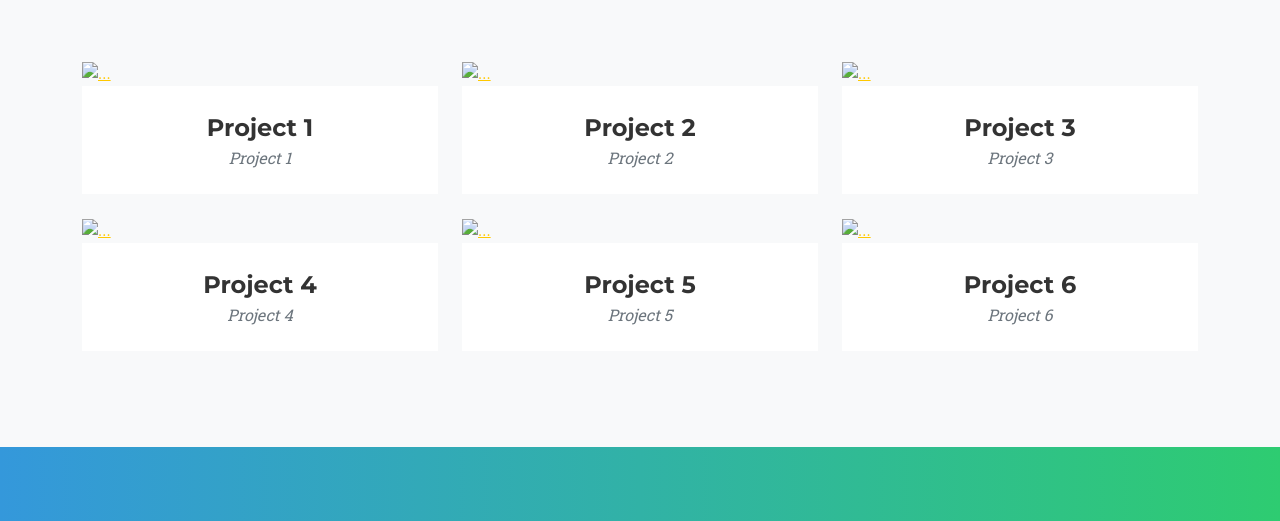
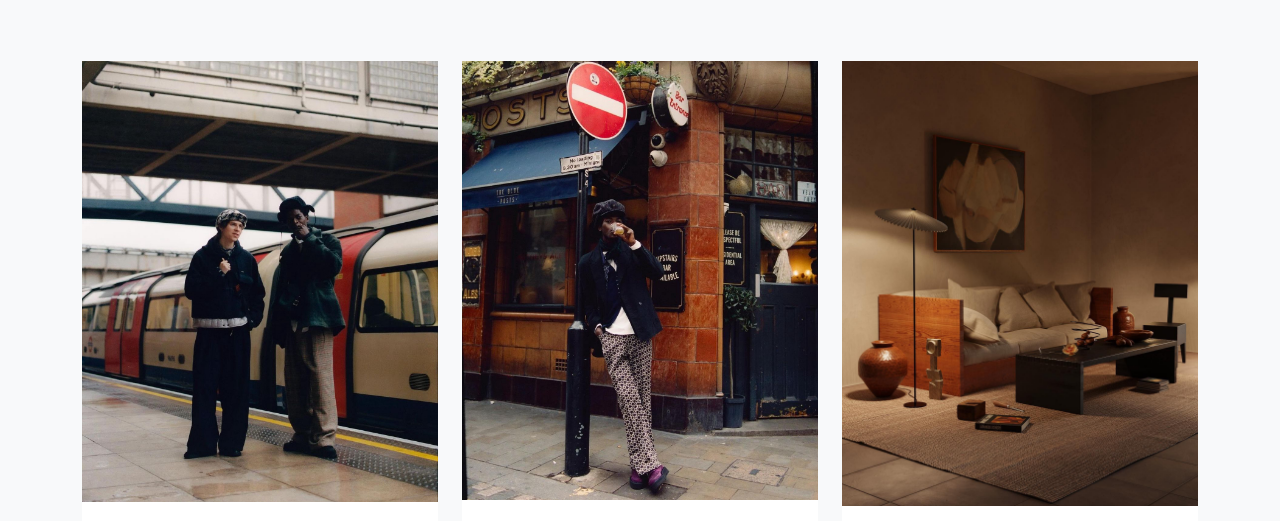
Before and after one commit to southsidemusa/HW2wstaticg, a plain HTML site: page docs/projects.html in a window 1280 px wide. Shown: the part 238-759 px from the top of the page. Drawn offline with nearby package versions, Linux system fonts and the light colour scheme; a script that the page names is missing.

Commit message:
initial commit

```diff
--- a/docs/projects.html
+++ b/docs/projects.html
@@ -54,7 +54,7 @@
                                 <div class="portfolio-hover">
                                     <div class="portfolio-hover-content"><i class="fas fa-plus fa-3x"></i></div>
                                 </div>
-                                <img class="img-fluid" src="assets/img/portfolio/buslondon.jpg" alt="..." />
+                                <img class="img-fluid" src="img/buslondon.jpg" alt="..." />
                             </a>
                             <div class="portfolio-caption">
                                 <div class="portfolio-caption-heading">Project 1</div>
@@ -69,7 +69,7 @@
                                 <div class="portfolio-hover">
                                     <div class="portfolio-hover-content"><i class="fas fa-plus fa-3x"></i></div>
                                 </div>
-                                <img class="img-fluid" src="assets/img/portfolio/streetlondon.jpg" alt="..." />
+                                <img class="img-fluid" src="img/streetlondon.jpg" alt="..." />
                             </a>
                             <div class="portfolio-caption">
                                 <div class="portfolio-caption-heading">Project 2</div>
@@ -84,7 +84,7 @@
                                 <div class="portfolio-hover">
                                     <div class="portfolio-hover-content"><i class="fas fa-plus fa-3x"></i></div>
                                 </div>
-                                <img class="img-fluid" src="assets/img/portfolio/livingroom.jpg" alt="..." />
+                                <img class="img-fluid" src="img/livingroom.jpg" alt="..." />
                             </a>
                             <div class="portfolio-caption">
                                 <div class="portfolio-caption-heading">Project 3</div>
@@ -99,7 +99,7 @@
                                 <div class="portfolio-hover">
                                     <div class="portfolio-hover-content"><i class="fas fa-plus fa-3x"></i></div>
                                 </div>
-                                <img class="img-fluid" src="assets/img/portfolio/livingroom2.jpg" alt="..." />
+                                <img class="img-fluid" src="img/livingroom2.jpg" alt="..." />
                             </a>
                             <div class="portfolio-caption">
                                 <div class="portfolio-caption-heading">Project 4</div>
@@ -114,7 +114,7 @@
                                 <div class="portfolio-hover">
                                     <div class="portfolio-hover-content"><i class="fas fa-plus fa-3x"></i></div>
                                 </div>
-                                <img class="img-fluid" src="assets/img/portfolio/ponsont.jpg" alt="..." />
+                                <img class="img-fluid" src="img/ponsont.jpg" alt="..." />
                             </a>
                             <div class="portfolio-caption">
                                 <div class="portfolio-caption-heading">Project 5</div>
@@ -129,7 +129,7 @@
                                 <div class="portfolio-hover">
                                     <div class="portfolio-hover-content"><i class="fas fa-plus fa-3x"></i></div>
                                 </div>
-                                <img class="img-fluid" src="assets/img/portfolio/streetlondon.jpg" alt="..." />
+                                <img class="img-fluid" src="img/streetlondon.jpg" alt="..." />
                             </a>
                             <div class="portfolio-caption">
                                 <div class="portfolio-caption-heading">Project 6</div>
@@ -148,7 +148,7 @@
     <div class="portfolio-modal modal fade" id="portfolioModal1" tabindex="-1" role="dialog" aria-hidden="true">
         <div class="modal-dialog">
             <div class="modal-content">
-                <div class="close-modal" data-bs-dismiss="modal"><img src="assets/img/close-icon.svg" alt="Close modal" /></div>
+                <div class="close-modal" data-bs-dismiss="modal"><img src="img/close-icon.svg" alt="Close modal" /></div>
                 <div class="container">
                     <div class="row justify-content-center">
                         <div class="col-lg-8">
@@ -156,7 +156,7 @@
                                 <!-- Project details-->
                                 <h2 class="text-uppercase">Photo Project</h2>
                                 <p class="item-intro text-muted">Photo Project</p>
-                                <img class="img-fluid d-block mx-auto" src="assets/img/portfolio/buslondon.jpg" alt="..." />
+                                <img class="img-fluid d-block mx-auto" src="img/buslondon.jpg" alt="..." />
                                 <p>Use this area to describe your project.</p>
                                 <ul class="list-inline">
                                     <li>
@@ -184,7 +184,7 @@
     <div class="portfolio-modal modal fade" id="portfolioModal2" tabindex="-1" role="dialog" aria-hidden="true">
         <div class="modal-dialog">
             <div class="modal-content">
-                <div class="close-modal" data-bs-dismiss="modal"><img src="assets/img/close-icon.svg" alt="Close modal" /></div>
+                <div class="close-modal" data-bs-dismiss="modal"><img src="img/close-icon.svg" alt="Close modal" /></div>
                 <div class="container">
                     <div class="row justify-content-center">
                         <div class="col-lg-8">
@@ -192,7 +192,7 @@
                                 <!-- Project details-->
                                 <h2 class="text-uppercase">Photo Project</h2>
                                 <p class="item-intro text-muted">Photo Project</p>
-                                <img class="img-fluid d-block mx-auto" src="assets/img/portfolio/streetlondon.jpg" alt="..." />
+                                <img class="img-fluid d-block mx-auto" src="img/streetlondon.jpg" alt="..." />
                                 <p>Use this area to describe your project.</p>
                                 <ul class="list-inline">
                                     <li>
@@ -219,7 +219,7 @@
     <div class="portfolio-modal modal fade" id="portfolioModal3" tabindex="-1" role="dialog" aria-hidden="true">
         <div class="modal-dialog">
             <div class="modal-content">
-                <div class="close-modal" data-bs-dismiss="modal"><img src="assets/img/close-icon.svg" alt="Close modal" /></div>
+                <div class="close-modal" data-bs-dismiss="modal"><img src="img/close-icon.svg" alt="Close modal" /></div>
                 <div class="container">
                     <div class="row justify-content-center">
                         <div class="col-lg-8">
@@ -227,7 +227,7 @@
                                 <!-- Project details-->
                                <h2 class="text-uppercase">Photo Project</h2>
                                 <p class="item-intro text-muted">Photo Project</p>
-                                <img class="img-fluid d-block mx-auto" src="assets/img/portfolio/livingroom.jpg" alt="..." />
+                                <img class="img-fluid d-block mx-auto" src="img/livingroom.jpg" alt="..." />
                                 <p>Use this area to describe your project.</p>
                                 <ul class="list-inline">
                                     <li>
@@ -254,7 +254,7 @@
     <div class="portfolio-modal modal fade" id="portfolioModal4" tabindex="-1" role="dialog" aria-hidden="true">
         <div class="modal-dialog">
             <div class="modal-content">
-                <div class="close-modal" data-bs-dismiss="modal"><img src="assets/img/close-icon.svg" alt="Close modal" /></div>
+                <div class="close-modal" data-bs-dismiss="modal"><img src="img/close-icon.svg" alt="Close modal" /></div>
                 <div class="container">
                     <div class="row justify-content-center">
                         <div class="col-lg-8">
@@ -262,7 +262,7 @@
                                 <!-- Project details-->
                                <h2 class="text-uppercase">Photo Project</h2>
                                 <p class="item-intro text-muted">Photo Project</p>
-                                <img class="img-fluid d-block mx-auto" src="assets/img/portfolio/livingroom2.jpg" alt="..." />
+                                <img class="img-fluid d-block mx-auto" src="img/livingroom2.jpg" alt="..." />
                                 <p>Use this area to describe your project.</p>
                                 <ul class="list-inline">
                                     <li>
@@ -289,7 +289,7 @@
     <div class="portfolio-modal modal fade" id="portfolioModal5" tabindex="-1" role="dialog" aria-hidden="true">
         <div class="modal-dialog">
             <div class="modal-content">
-                <div class="close-modal" data-bs-dismiss="modal"><img src="assets/img/close-icon.svg" alt="Close modal" /></div>
+                <div class="close-modal" data-bs-dismiss="modal"><img src="img/close-icon.svg" alt="Close modal" /></div>
                 <div class="container">
                     <div class="row justify-content-center">
                         <div class="col-lg-8">
@@ -297,7 +297,7 @@
                                 <!-- Project details-->
                                 <h2 class="text-uppercase">Photo Project</h2>
                                 <p class="item-intro text-muted">Photo Project</p>
-                                <img class="img-fluid d-block mx-auto" src="assets/img/portfolio/ponsont.jpg" alt="..." />
+                                <img class="img-fluid d-block mx-auto" src="img/ponsont.jpg" alt="..." />
                                 <p>Use this area to describe your project.</p>
                                 <ul class="list-inline">
                                     <li>
@@ -324,7 +324,7 @@
     <div class="portfolio-modal modal fade" id="portfolioModal6" tabindex="-1" role="dialog" aria-hidden="true">
         <div class="modal-dialog">
             <div class="modal-content">
-                <div class="close-modal" data-bs-dismiss="modal"><img src="assets/img/close-icon.svg" alt="Close modal" /></div>
+                <div class="close-modal" data-bs-dismiss="modal"><img src="img/close-icon.svg" alt="Close modal" /></div>
                 <div class="container">
                     <div class="row justify-content-center">
                         <div class="col-lg-8">
@@ -332,7 +332,7 @@
                                 <!-- Project details-->
                                 <h2 class="text-uppercase">Photo Project</h2>
                                 <p class="item-intro text-muted">Photo Project</p>
-                                <img class="img-fluid d-block mx-auto" src="assets/img/portfolio/streetlondon.jpg" alt="..." />
+                                <img class="img-fluid d-block mx-auto" src="img/streetlondon.jpg" alt="..." />
                                 <p>Use this area to describe your project.</p>
                                 <ul class="list-inline">
                                     <li>
```
Also changed, not shown: content/about.html (+1 -1 lines), content/projects.html (+18 -18 lines), docs/about.html (+1 -1 lines), 1 other file.
